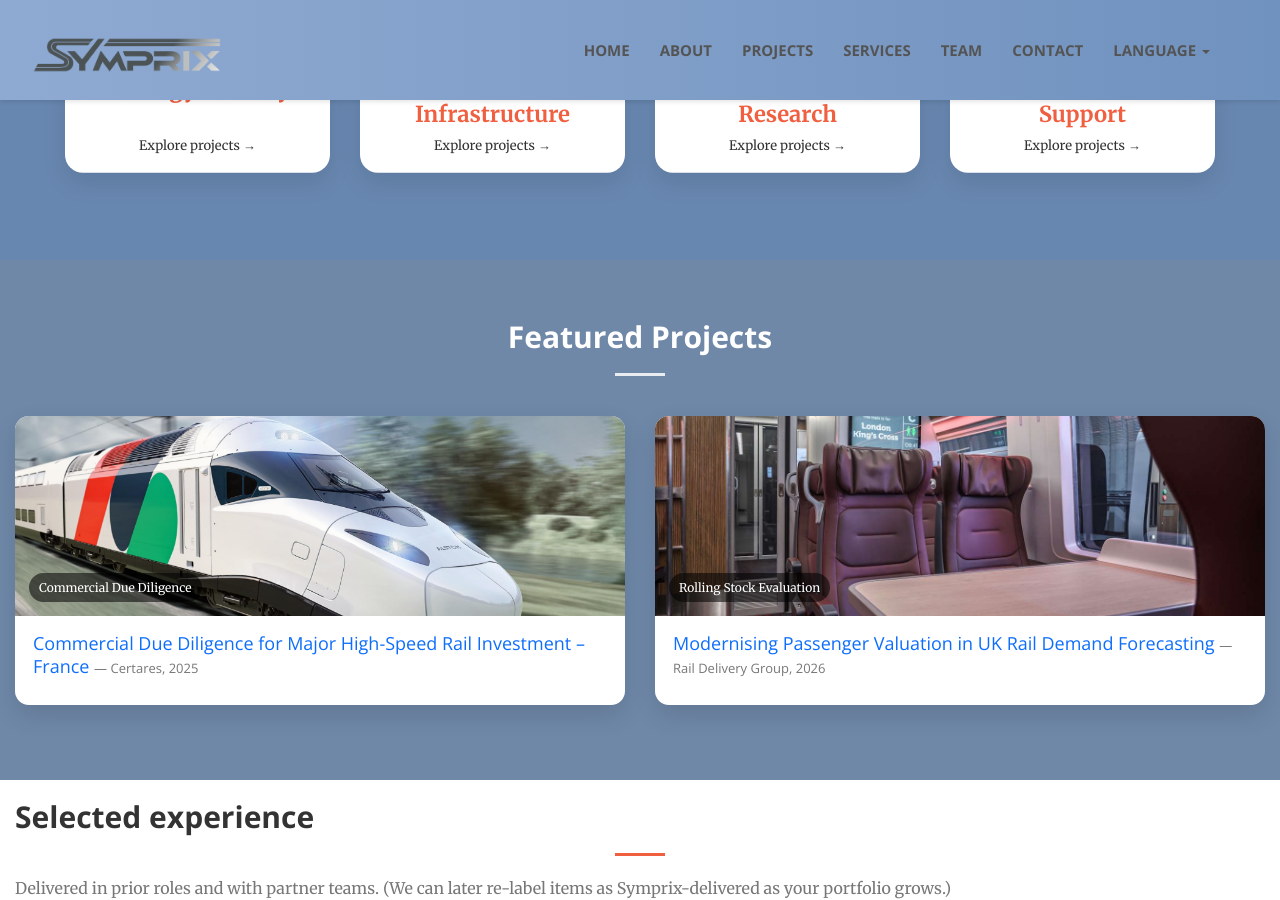
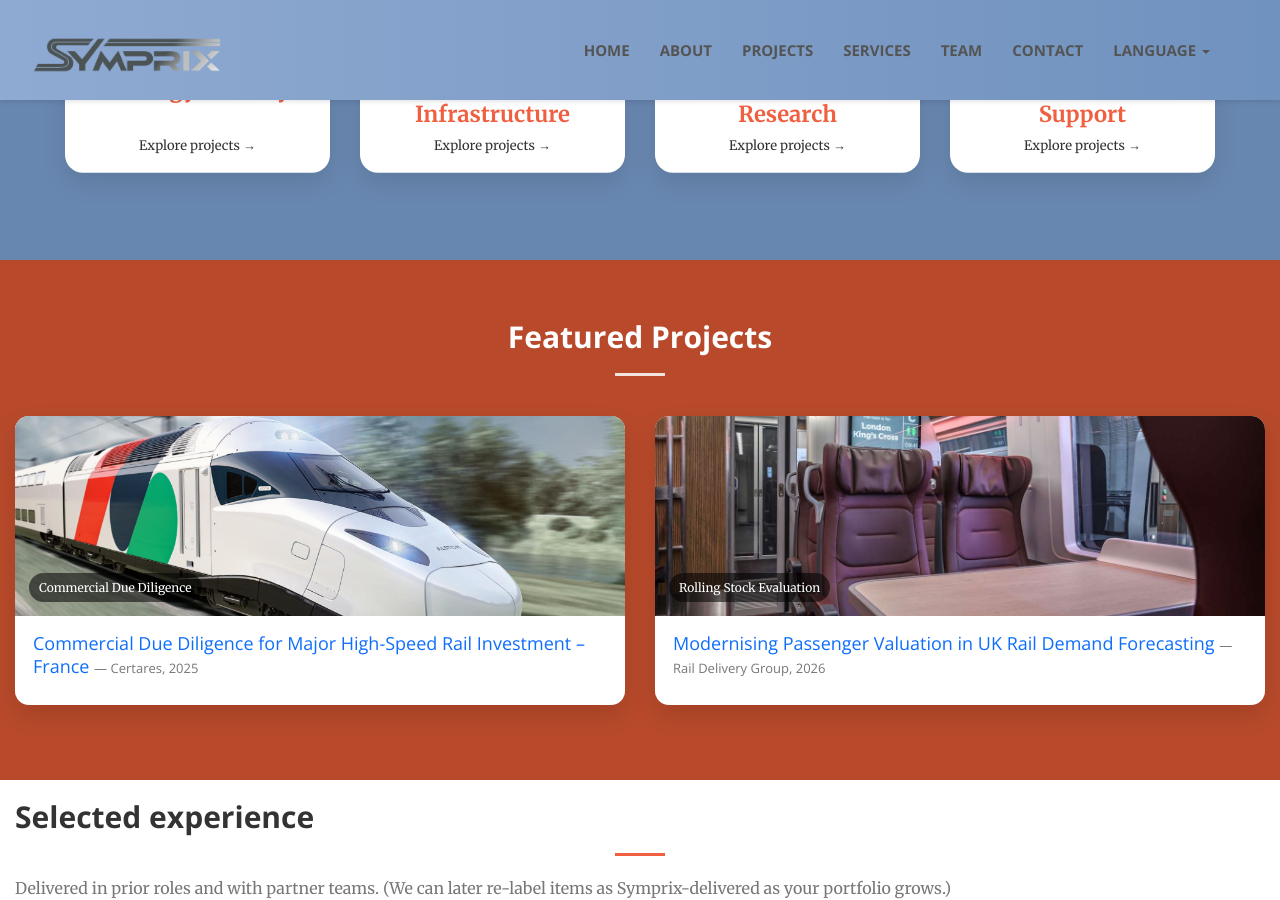
Before and after one commit to CD-Symprix/symprix, a Jekyll site: the page projects.html, which Jekyll copies as it is, in a window 1280 px wide and 900 px high, scrolled down 425 px. Built offline with Jekyll 4.4.1, drawn with Linux system fonts in a browser that asks for light colours.

Commit message:
Update main.scss

```diff
--- a/css/main.scss
+++ b/css/main.scss
@@ -528,10 +528,10 @@ header.masthead.projects-hero {
 
 #symprix-delivered.featured-projects{
   /* Option A (recommended): blue */
-  background: #6f88a8;
+  /* background: #6f88a8; */
 
   /* Option B: dark orange */
-  /* background: #b84a2b; */
+   background: #b84a2b;
 
   padding: 60px 0;
 }
```
